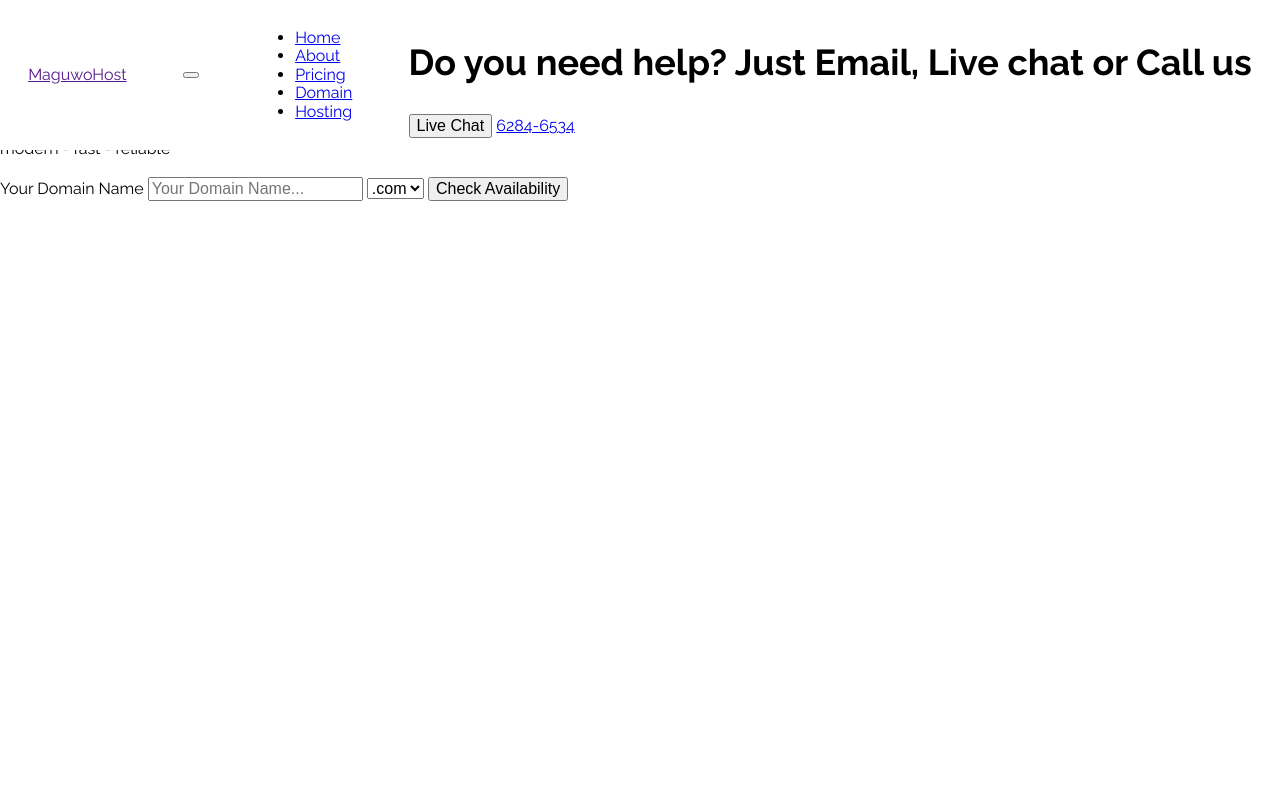
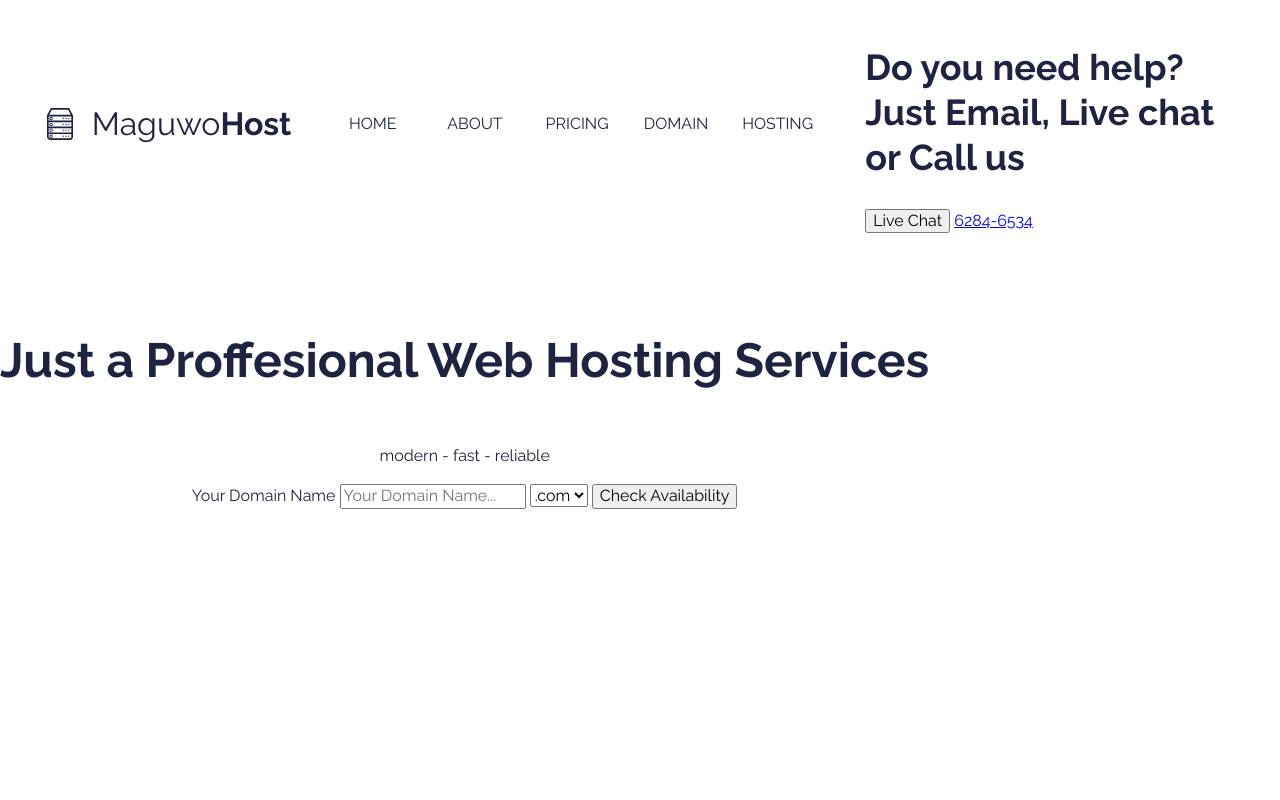
Before and after one commit to NilmergOmino/weekly-challenge_34, a website: page index.html in a window 1280 px wide. Shown: the top 800 px of the page. Drawn offline with Linux system fonts and the light colour scheme.

Commit message:
nav styles started

```diff
--- a/index.html
+++ b/index.html
@@ -23,18 +23,23 @@
             </select>
             <input class="submit" type="submit" value="Check Availability">
         </form>
-
+    </header>
     <nav class="site-nav">
-            <a href="" class="link">MaguwoHost</a>
-            <button class="menu-toggle -hidden" id="menu-toggle">
-                <span class="line"></span>
+        <a href="" class="logo-link">
+            <img src="dist/assets/img/logo.svg" alt="" class="image">
+            Maguwo<span class="bold">Host</span>
+        </a>
+        <button class="menu-toggle" id="menu-toggle">
+            <span class="line -first"></span>
+            <span class="line -second"></span>
+            <span class="line -third"></span>
         </button>
         <ul class="menu-list -main" id="menu">
-                <li><a href="#" class="link">Home</a></li>
-                <li><a href="#" class="link">About</a></li>
-                <li><a href="#" class="link">Pricing</a></li>
-                <li><a href="#" class="link">Domain</a></li>
-                <li><a href="#" class="link">Hosting</a></li>
+            <li class="item"><a href="#" class="link">Home</a></li>
+            <li class="item"><a href="#" class="link">About</a></li>
+            <li class="item"><a href="#" class="link">Pricing</a></li>
+            <li class="item"><a href="#" class="link">Domain</a></li>
+            <li class="item"><a href="#" class="link">Hosting</a></li>
         </ul>
         <section class="contact-box">
             <h2 class="heading">Do you need help? Just Email, Live chat or Call us</h2>
@@ -44,7 +49,6 @@
             </div>
         </section>
     </nav>
-    </header>
     <main class="site-main">
         <div class="services-box">
             <article class="our-services">
--- a/src/scss/base/starter.scss
+++ b/src/scss/base/starter.scss
@@ -1,9 +1,9 @@
 html{
     font-size: 12px;
-    @include screen('tablet') {
+    @include screen(tablet) {
         font-size: 14px;
     }
-    @include screen('desktop') {
+    @include screen(desktop) {
         font-size: 16px;
     }
     @include screen('min-width: 1800px') {
@@ -18,6 +18,7 @@ html{
 }
 body{
     font-family: $font-main;
+    color: $port-gore;
 }
 
 h1,h2,h3,h4,h5,h6{
@@ -31,3 +32,7 @@ h4 { font-size: $size-4;}
 h5 { font-size: $size-5;}
 h6 { font-size: $size-6;}
 p{line-height: 1.5em};
+
+button, input, optgroup, select, textarea{
+    font-family: $font-main;
+}
--- a/src/scss/base/variables.scss
+++ b/src/scss/base/variables.scss
@@ -5,3 +5,6 @@ $size-3: 1.75rem;
 $size-4: 1.125rem;
 $size-5: 1rem;
 $size-6: 0.8rem;
+
+
+$transition-time-hover: 0.3s;
--- a/src/scss/components/all.scss
+++ b/src/scss/components/all.scss
@@ -21,3 +21,4 @@
 @import 'site-main';
 @import 'site-nav';
 @import 'social-list';
+@import 'logo-link';
--- /dev/null
+++ b/src/scss/components/logo-link.scss
@@ -0,0 +1,14 @@
+.logo-link{
+    @include flex(row,nowrap,center,center,center);
+    font-size: 2em;
+    color: $port-gore;
+    text-decoration: none;
+    > .image{
+        height: 1em;
+        width: auto;
+        margin-right: 0.6em;
+    }
+    > .bold{
+        font-weight: 700;
+    }
+}
--- a/src/scss/components/menu-list.scss
+++ b/src/scss/components/menu-list.scss
@@ -0,0 +1,48 @@
+.menu-list{
+    margin: 0;
+    padding: 0;
+    background-color: white;
+    &.-main{
+        @include flex(column,nowrap,space-around,center,center);
+    }
+    &.-minor{
+
+    }
+    > .item{
+        @include flex(row,nowrap,center,center,center);
+        box-sizing: border-box;
+        text-transform: uppercase;
+        width: 70px;
+    }
+    > .item > .link{
+        text-decoration: none;
+        padding: 5px;
+        color: $port-gore;
+        transition: $transition-time-hover;
+        font-size: 2em;
+    }
+    > .item > .link:hover,
+    > .item > .link:focus{
+        color: $bright-sun;
+        font-weight: 700;
+    }
+
+
+    @include screen(desktop){
+        &.-main{
+            @include flex(row,nowrap,space-around,center,center);
+        }
+        &.-minor{
+
+        }
+
+        > .item{
+            @include flex(row);
+            text-transform: uppercase;
+        }
+        > .item > .link{
+            font-size: 1em;
+            padding: 2px;
+        }
+    }
+}
--- a/src/scss/components/menu-toggle.scss
+++ b/src/scss/components/menu-toggle.scss
@@ -0,0 +1,26 @@
+.menu-toggle{
+    position: relative;
+    box-sizing: border-box;
+    background: transparent;
+    border: 0;
+    > .line{
+        width: 100%;
+        position: absolute;
+        height: 20%;
+        left: 0;
+        background-color: black;
+    }
+    > .line.-first{
+        top:0;
+    }
+    > .line.-second{
+        top: 40%;
+    }
+    > .line.-third{
+        top: 80%;
+    }
+
+    @include screen(desktop){
+        display: none;
+    }
+}
--- a/src/scss/components/site-header.scss
+++ b/src/scss/components/site-header.scss
@@ -1,11 +1,6 @@
 .site-header{
+    @include flex(column, nowrap, center, center, center);
     box-sizing: border-box;
 
-    > .site-nav{
-        position: fixed;
-        top: 0;
-        left: 0;
-        height: 150px;
-        width: 100%;
-    }
+
 }
--- a/src/scss/components/site-layout.scss
+++ b/src/scss/components/site-layout.scss
@@ -5,13 +5,19 @@
     > .site-header{
         min-height: 100vh;
     }
-
+    > .site-nav{
+        position: fixed;
+        top: 0;
+        left: 0;
+        width: 100%;
+        padding: 1em 2%;
+    }
     > .site-main{
 
     }
-
     > .site-footer{
 
         min-height: 600px;
     }
+
 }
--- a/src/scss/components/site-nav.scss
+++ b/src/scss/components/site-nav.scss
@@ -1,6 +1,47 @@
 .site-nav{
     @include flex(row,nowrap,space-around,center);
+    box-sizing: border-box;
     background-color: white;
-    box-sizing: border-box;
+    > .logo-link{
+        width: 30%;
+    }
+    > .menu-toggle{
+        z-index: 60;
+        height: 20px;
+        width: 20px;
+    }
+    > .menu-list{
+        position: fixed;
+        top: 0;
+        z-index: 50;
+        width: 100%;
+        height: 70vh;
+    }
+    > .contact-box{
+        position: fixed;
+        top: 70vh;
+        z-index: 50;
+        width: 100%;
+        height: 30vh;
+    }
 
+    @include screen(desktop){
+        > .logo-link{
+            width: 20%;
+        }
+        > .menu-toggle{
+            display: none;
+        }
+        > .menu-list{
+            width: 40%;
+            position: static;
+            height: 150px;
+        }
+        > .contact-box{
+            position: static;
+            z-index: 50;
+            width: 30%;
+            height: auto;
+        }
+    }
 }
--- a/src/scss/mixins/all.scss
+++ b/src/scss/mixins/all.scss
@@ -1,9 +1,5 @@
 @import 'media';
-
-@mixin flex($direction: row, $wrap: nowrap, $justify: flex-start, $align-items: flex-start, $align-content: flex-start){
-    display: flex;
-    flex-flow: $direction $wrap;
-    justify-content: $justify;
-    align-items: $align-items;
-    align-content: $align-content;
-}
+@import 'display';
+// @import 'position';
+// @import 'margins';
+// @import 'dimensions';
--- /dev/null
+++ b/src/scss/mixins/display.scss
@@ -0,0 +1,7 @@
+@mixin flex($direction: row, $wrap: nowrap, $justify: flex-start, $align-items: flex-start, $align-content: flex-start){
+    display: flex;
+    flex-flow: $direction $wrap;
+    justify-content: $justify;
+    align-items: $align-items;
+    align-content: $align-content;
+}
```
Also changed, not shown: dist/assets/img/logo.svg (added), dist/css/style.css, src/assets/img/logo.svg (added), 1 other file. Lines whose indentation alone changed are shown as unchanged.
